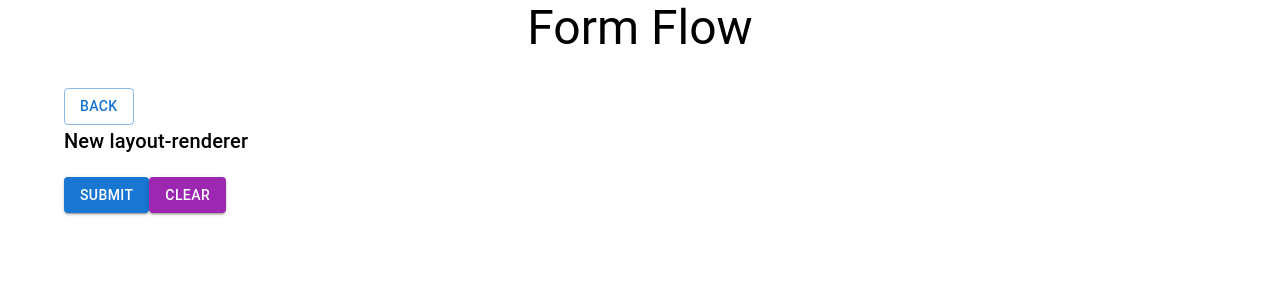
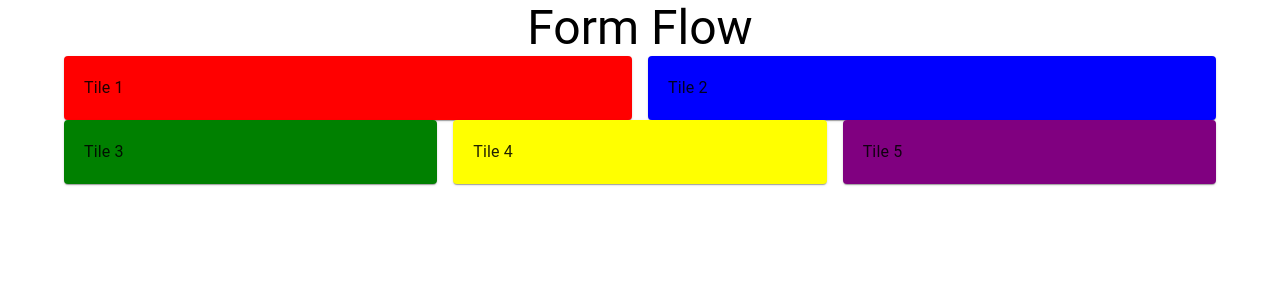
Before and after one commit to voigtjo/form-flow, a React (Create React App) app in the folder client/: page /layout-renderer in a window 1280 px wide. Shown: the top 300 px of the page. Built offline with nearby package versions, Linux system fonts and the light colour scheme; no server answers.

Commit message:
start with layout

```diff
--- a/client/src/App.js
+++ b/client/src/App.js
@@ -3,20 +3,31 @@ import { Container, Typography } from '@mui/material';
 import { BrowserRouter as Router, Routes, Route } from 'react-router-dom';
 import MainPage from './MainPage';
 import EntityFormWrapper from './EntityFormWrapper';
-import CreateCollectionForm from './CreateCollectionForm'; // Import the form component
+import CreateCollectionForm from './CreateCollectionForm';
+import LayoutRenderer from './LayoutRenderer'; // Import the LayoutRenderer component
 
 const App = () => {
+  const layout = [
+    [
+      { size: 6, color: 'red', content: 'Tile 1' },
+      { size: 6, color: 'blue', content: 'Tile 2' }
+    ],
+    [
+      { size: 4, color: 'green', content: 'Tile 3' },
+      { size: 4, color: 'yellow', content: 'Tile 4' },
+      { size: 4, color: 'purple', content: 'Tile 5' }
+    ]
+  ];
+
   return (
     <Container>
       <Typography variant="h3" align="center">Form Flow</Typography>
       <Router>
         <Routes>
           <Route path="/create-collection-form" element={<CreateCollectionForm />} />
-          {/* Route for EntityFormWrapper */}
+          <Route path="/layout-renderer" element={<LayoutRenderer layout={layout} />} />
           <Route path="/:entity/:entityId" element={<EntityFormWrapper />} />
-          {/* Route for the main page */}
           <Route path="/:entity/" element={<EntityFormWrapper />} />
-          {/* Route for the main page */}
           <Route path="/" element={<MainPage />} />
         </Routes>
       </Router>
--- /dev/null
+++ b/client/src/LayoutRenderer.js
@@ -0,0 +1,22 @@
+import React from 'react';
+import { Grid, Paper, Typography } from '@mui/material';
+
+const LayoutRenderer = ({ layout }) => {
+  return (
+    <div>
+      {layout.map((row, rowIndex) => (
+        <Grid container key={rowIndex} spacing={2}>
+          {row.map((tile, tileIndex) => (
+            <Grid item key={tileIndex} xs={tile.size}>
+              <Paper style={{ backgroundColor: tile.color, padding: '20px' }}>
+                <Typography variant="body1">{tile.content}</Typography>
+              </Paper>
+            </Grid>
+          ))}
+        </Grid>
+      ))}
+    </div>
+  );
+};
+
+export default LayoutRenderer;
--- a/client/src/Sidebar.js
+++ b/client/src/Sidebar.js
@@ -1,5 +1,6 @@
 import React from 'react';
 import { Button, Typography } from '@mui/material';
+import { Link } from 'react-router-dom';
 
 const Sidebar = ({
   navigateToCreateCollection,
@@ -51,6 +52,13 @@ const Sidebar = ({
             {tab.charAt(0).toUpperCase() + tab.slice(1)} Form
           </Button>
         ))}
+
+      <Typography variant="h5" style={{ marginTop: '16px' }}>Layout Panel</Typography>
+      <Link to="/layout-renderer">
+        <Button variant="outlined" color="primary" fullWidth>
+          LayoutRenderer
+        </Button>
+      </Link>
     </div>
   );
 };
```
